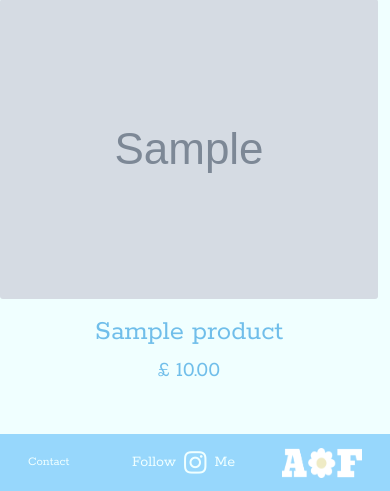
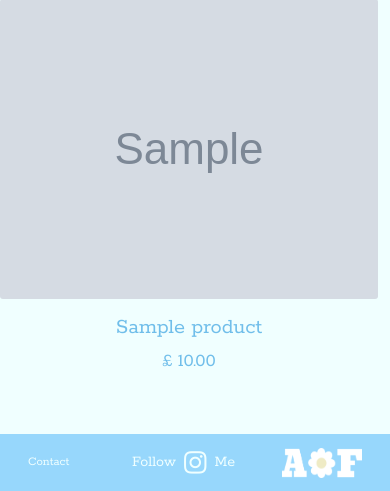
Before and after one commit to DevSteg/ab_flo_art, a Django app: page /products/ in a window 390 px wide. Shown: the part 370-861 px from the top of the page. Run offline with Django 3.2, Linux system fonts and the light colour scheme; tables that the repository leaves empty hold one stand-in row (values such as "Sample post"); grey boxes marked "Sample" are stand-in pictures; some libraries are stand-ins or nearby versions.

Commit message:
Resize font at smaller screens on product cards

```diff
--- a/static/css/base.css
+++ b/static/css/base.css
@@ -485,6 +485,15 @@ select option[value=''],
         height: 40vh;
         margin-top: 55px;
     }
+
+    .card-title {
+        font-size: 1.4rem;
+    }
+
+    .card-text {
+        font-size: 1.2rem;
+    }
+
 }
 
 @media only screen and (max-width: 767px) {
```
